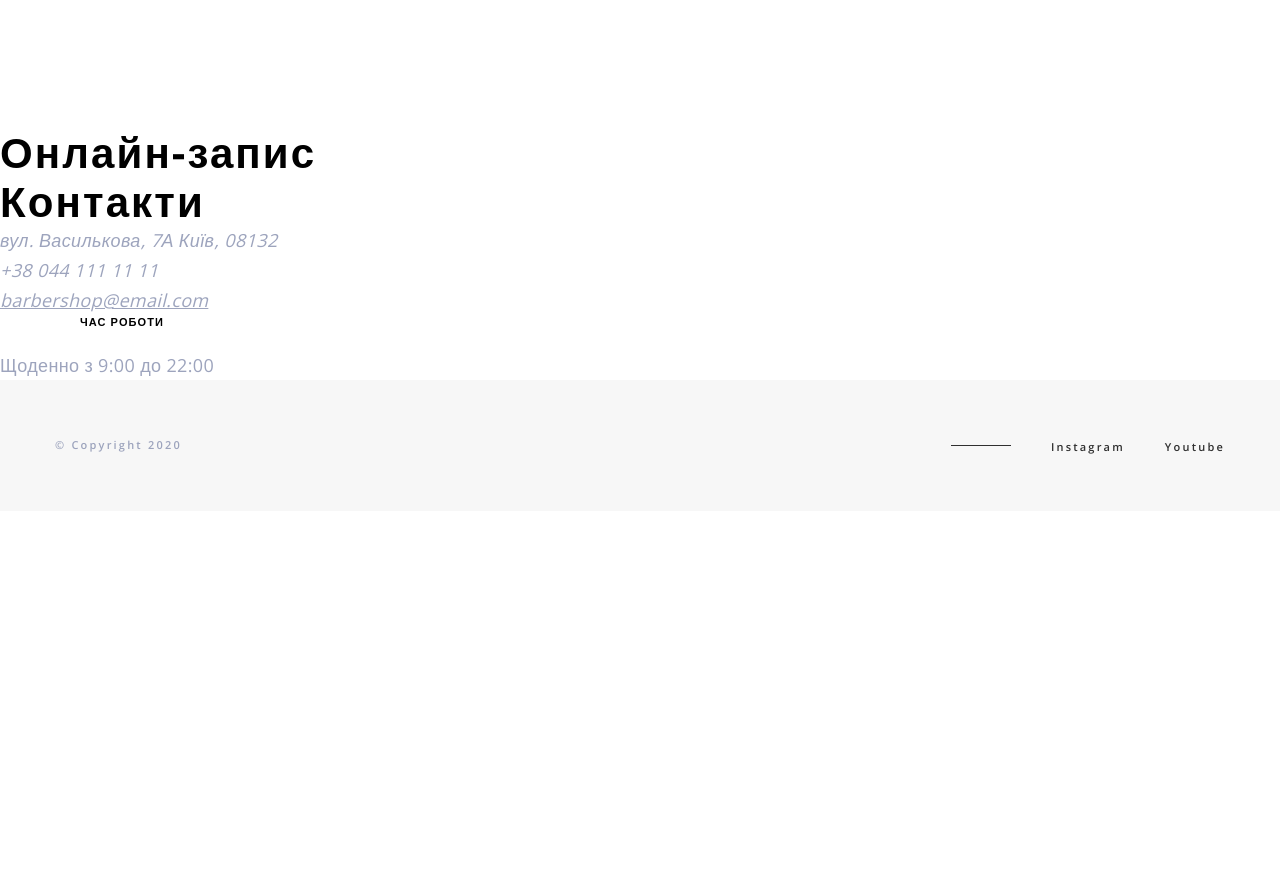
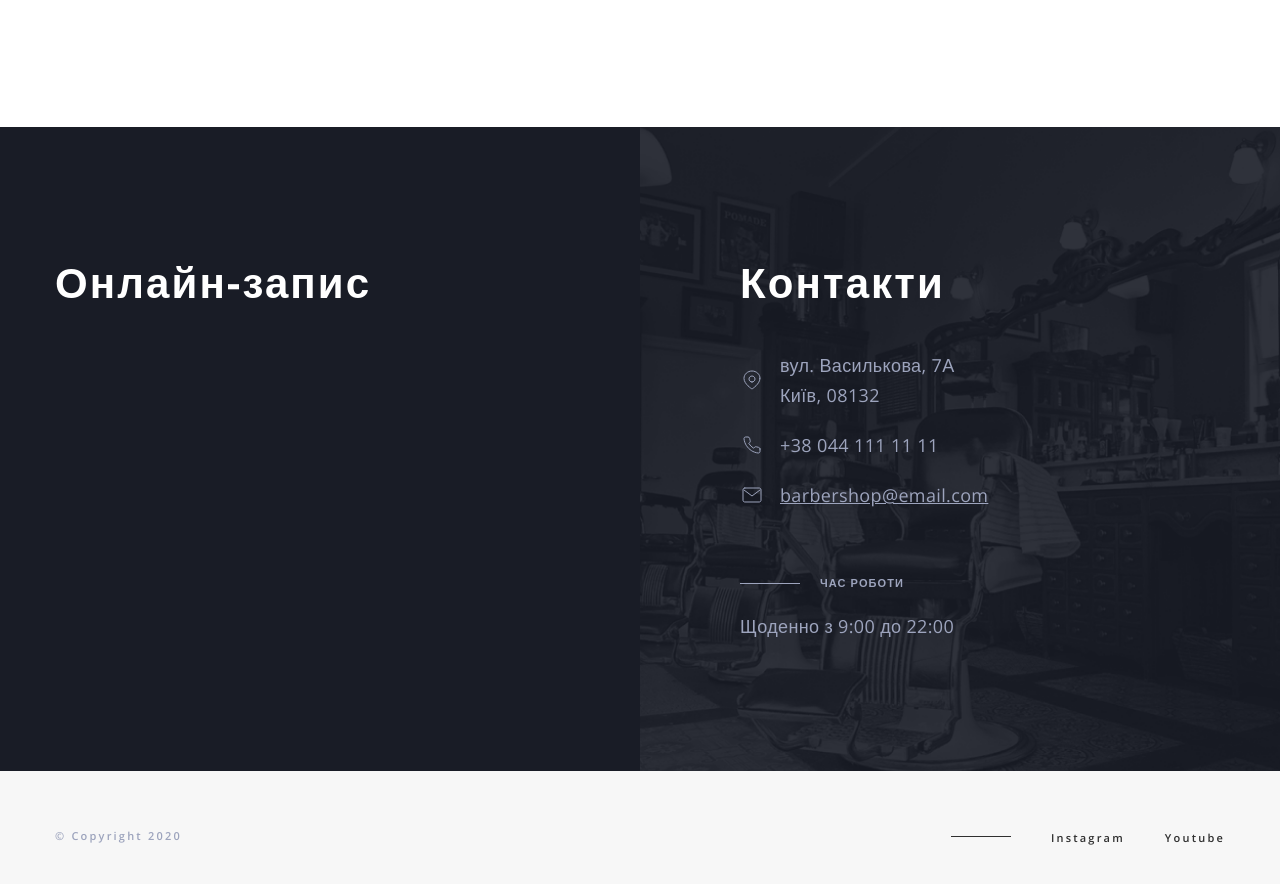
Before and after one commit to Olexiy-repin/bootcamp_38_on_HTML_CSS, a plain HTML site: page index.html in a window 1280 px wide. Shown: the part 4146-5030 px from the top of the page. Before the commit the page ends 4657 px from the top, so only its background shows below. Drawn offline with nearby package versions, Linux system fonts and the light colour scheme.

Commit message:
classwork

```diff
--- a/css/styles.css
+++ b/css/styles.css
@@ -546,8 +546,43 @@ body {
 }
 /* ==================== /GALLERY ==================== */
 
+.contact-sections-wrapper {
+  background-color: #191c26;
+  background-image: url('../images/contacts/bg.png');
+  background-repeat: no-repeat;
+  background-position: right center;
+  background-size: 50% auto;
+}
+
+.contact-sections-wrapper-container {
+  display: flex;
+}
+
+/* ==================== CONTACT FORM ==================== */
+.contact-form-section {
+  width: 50%;
+}
+/* ==================== /CONTACT FORM ==================== */
+
 /* ==================== CONTACT INFO ==================== */
+.contact-info-section {
+  width: 50%;
+  padding-left: 100px;
+}
+
+.contact-info-section-address {
+  width: 260px;
+  font-style: normal;
+  margin-bottom: 66px;
+}
+
+.contact-list-item:not(:last-child) {
+  margin-bottom: 20px;
+}
+
 .contact-list-link {
+  display: flex;
+  align-items: center;
   font-weight: 400;
   font-size: 18px;
   line-height: 1.67;
@@ -559,6 +594,18 @@ body {
 .contact-list-link:hover,
 .contact-list-link:focus {
   color: var(--accent-color);
+}
+
+.contact-list-icon {
+  flex-shrink: 0;
+  margin-right: 16px;
+  stroke: #9da4bd;
+  transition: stroke var(--transition-dur-and-func);
+}
+
+.contact-list-link:hover .contact-list-icon,
+.contact-list-link:focus .contact-list-icon {
+  stroke: var(--accent-color);
 }
 
 .contact-info-date {
--- a/index.html
+++ b/index.html
@@ -384,37 +384,51 @@
           </ul>
         </div>
       </section>
-      <div id="contacts">
+      <div class="contact-sections-wrapper" id="contacts">
+        <div class="container contact-sections-wrapper-container">
           <!-- CONTACT FORM -->
-        <section class="contact-form-section">
-          <h2 class="title">Онлайн-запис</h2>
+          <section class="section contact-form-section">
+            <h2 class="title title-theme-dark">Онлайн-запис</h2>
           </section>
           <!-- CONTACT INFORMATION -->
-        <section class="contact-info-section">
-          <h2 class="title">Контакти</h2>
-          <address>
+          <section class="section contact-info-section">
+            <h2 class="title title-theme-dark">Контакти</h2>
+            <address class="contact-info-section-address">
               <ul class="contact-list list">
                 <li class="contact-list-item">
                   <a
                     class="contact-list-link link"
                     href="https://goo.gl/maps/fSdhoyAyDwtJdrEC6"
                     target="_blank"
-                  >вул. Василькова, 7А Київ, 08132</a
                   >
+                    <svg class="contact-list-icon" width="24" height="24">
+                      <use href="./images/sprite.svg#icon-map-pin"></use>
+                    </svg>
+                    вул. Василькова, 7А Київ, 08132
+                  </a>
                 </li>
                 <li class="contact-list-item">
-                <a class="contact-list-link link" href="tel:+380441111111">+38 044 111 11 11</a>
+                  <a class="contact-list-link link" href="tel:+380441111111">
+                    <svg class="contact-list-icon" width="24" height="24">
+                      <use href="./images/sprite.svg#icon-phone"></use>
+                    </svg>
+                    +38 044 111 11 11
+                  </a>
                 </li>
                 <li class="contact-list-item">
-                <a class="contact-list-link" href="mailto:barbershop@email.com"
-                  >barbershop@email.com</a
-                >
+                  <a class="contact-list-link" href="mailto:barbershop@email.com">
+                    <svg class="contact-list-icon" width="24" height="24">
+                      <use href="./images/sprite.svg#icon-mail"></use>
+                    </svg>
+                    barbershop@email.com
+                  </a>
                 </li>
               </ul>
             </address>
-          <h3 class="suptitle">час роботи</h3>
+            <h3 class="suptitle suptitle-theme-dark">час роботи</h3>
             <p class="contact-info-date">Щоденно з 9:00 до 22:00</p>
           </section>
+        </div>
       </div>
     </main>
     <!-- FOOTER -->
```
Also changed, not shown: images/contacts/bg.png (added), images/sprite.svg. Lines whose indentation alone changed are shown as unchanged.
